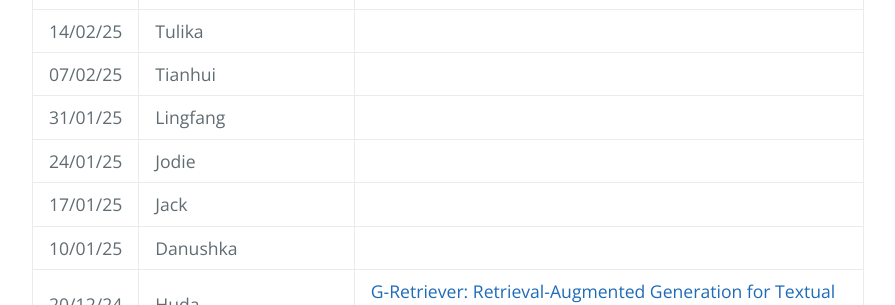
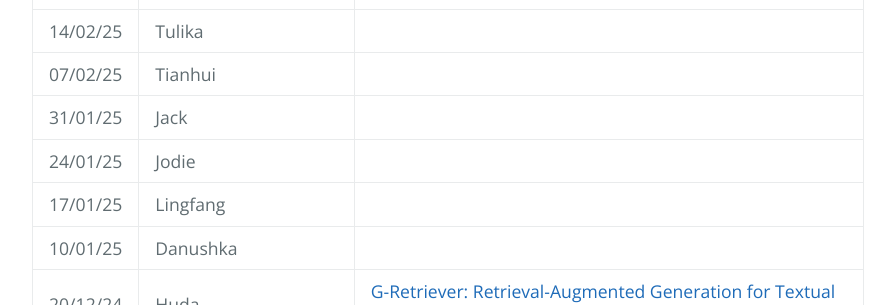
Before and after one commit to LivNLP/livnlp.github.io, a Jekyll site: the page built from reading.md, in a window 1280 px wide and 900 px high, scrolled down 584 px. Shown: the part 155-460 px from the top of the window, without its empty margins (192-1087 px from the left). Built offline with Jekyll 4.4.1, drawn with Linux system fonts in a browser that asks for light colours.

```diff
--- a/reading.md
+++ b/reading.md
@@ -18,9 +18,9 @@ We meet on a weely basis to discuss recent research papers. Here is the schedule
 | 21/02/25|  Mike |
 | 14/02/25| Tulika |
 | 07/02/25| Tianhui |
-| 31/01/25|  Lingfang |
+| 31/01/25|  Jack |
 | 24/01/25|  Jodie |
-| 17/01/25|  Jack |
+| 17/01/25|  Lingfang |
 | 10/01/25| Danushka |
 | 20/12/24 | Huda | [G-Retriever: Retrieval-Augmented Generation for Textual Graph Understanding and Question Answering](https://arxiv.org/abs/2402.07630)
 | 13/12/24 | Masaru Isonuma | Controlling Training Data for Model Interpretability and Safety
```
